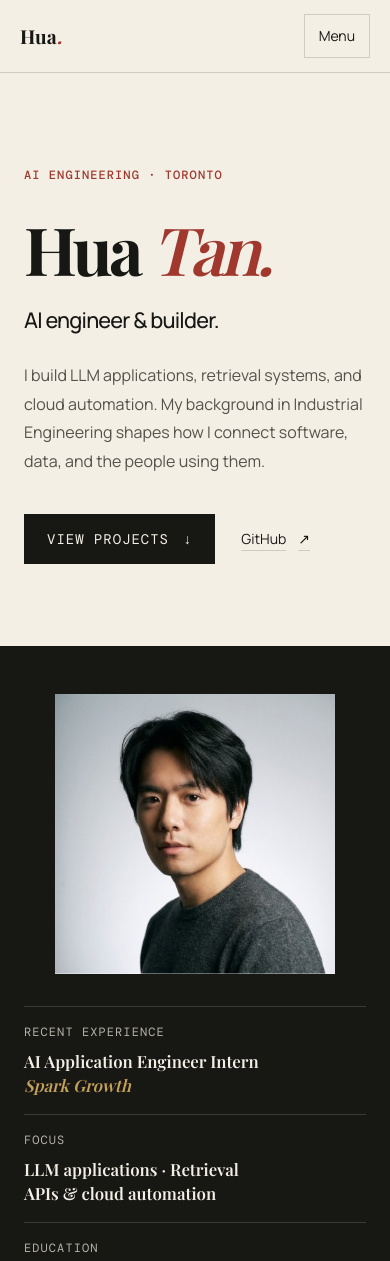
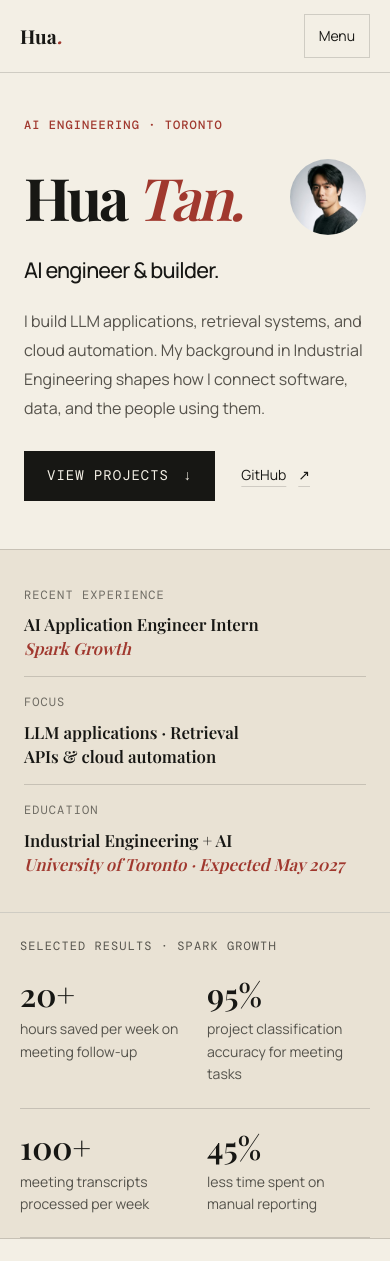
Before and after one commit to HuaTNA/Profile, a plain HTML site: page index.html in a window 390 px wide. Shown: the top 1261 px of the page. Drawn offline with nearby package versions, Linux system fonts and the light colour scheme; a web font is replaced by a local one.

Commit message:
Improve mobile portrait placement and lighten profile summary

```diff
--- a/index.html
+++ b/index.html
@@ -77,6 +77,7 @@
     .hero-main { padding: 110px 7vw 90px max(32px, calc((100vw - var(--max)) / 2)); display: flex; flex-direction: column; justify-content: center; }
     .hero h1 { margin: 28px 0 20px; font-family: "Playfair Display", serif; font-size: clamp(4.5rem, 7.6vw, 7.5rem); letter-spacing: -.055em; line-height: 1.08; font-weight: 700; }
     .hero h1 em { color: var(--accent); font-weight: 600; }
+    .hero-avatar { display: none; }
     .hero-role { margin: 0 0 26px; font-size: clamp(1.35rem, 2.1vw, 1.85rem); font-weight: 500; letter-spacing: -.035em; line-height: 1.4; }
     .hero-copy { max-width: 32rem; font-size: clamp(1rem, 1.3vw, 1.125rem); color: #55524b; margin: 0 0 38px; line-height: 1.8; }
     .hero-main .actions { align-items: center; gap: 26px; }
@@ -243,9 +244,19 @@
       .nav-links.open { display: flex; flex-direction: column; align-items: stretch; }
       .nav-links a { display: block; padding: 12px 4px; font-size: .875rem; }
       .hero-grid, .projects, .experience-grid, .about-grid, .footer-grid { grid-template-columns: 1fr; }
-      .hero-main { min-height: 68svh; padding: 88px 24px 76px; }
-      .hero-side { padding: 48px 24px; display: grid; grid-template-columns: minmax(0, 1fr) minmax(0, 1fr); gap: 32px; align-items: center; }
-      .hero-portrait { margin: 0; }
+      .hero { min-height: auto; }
+      .hero-main { padding: 56px 24px; }
+      .hero-identity { display: flex; align-items: center; justify-content: space-between; gap: 24px; margin: 24px 0 20px; }
+      .hero h1 { margin: 0; white-space: nowrap; }
+      .hero-avatar { display: block; flex: 0 0 104px; margin: 0; }
+      .hero-avatar img { width: 104px; height: 104px; border-radius: 50%; object-fit: cover; }
+      .hero-side { padding: 32px 24px; background: var(--paper-2); color: var(--ink); border-top: 1px solid var(--line); }
+      .hero-portrait { display: none; }
+      .profile-facts { display: grid; grid-template-columns: repeat(3, minmax(0, 1fr)); gap: 24px; }
+      .signal { border-color: var(--line); }
+      .signal:last-child { border-bottom: 0; }
+      .signal-label { color: var(--muted); }
+      .signal-value em { color: var(--accent); }
       .proof-grid { grid-template-columns: 1fr 1fr; }
       .proof-item { border-bottom: 1px solid var(--line); padding: 24px 0; }
       .proof-item:nth-child(even) { padding-left: 22px; border-right: 0; }
@@ -271,9 +282,16 @@
 
     @media (max-width: 560px) {
       .nav-status { display: none; }
-      .hero h1 { font-size: clamp(3.6rem, 17vw, 5rem); }
-      .hero-side { grid-template-columns: 1fr; }
-      .hero-portrait { width: min(100%, 280px); margin: 0 auto; }
+      .hero-main { padding: 44px 24px 48px; }
+      .hero-identity { gap: 16px; }
+      .hero h1 { font-size: clamp(2.8rem, 15vw, 4.5rem); }
+      .hero-avatar { flex-basis: 76px; }
+      .hero-avatar img { width: 76px; height: 76px; }
+      .hero-role { margin-bottom: 22px; }
+      .hero-copy { margin-bottom: 28px; }
+      .hero-side { padding: 20px 24px; }
+      .profile-facts { grid-template-columns: 1fr; gap: 0; }
+      .signal:first-child { border-top: 0; }
       .experience-metrics { grid-template-columns: repeat(2, minmax(0, 1fr)); gap: 28px 20px; }
       .proof-item, .proof-item:nth-child(even) { padding: 22px 12px 22px 0; border-right: 0; }
       .proof-item:nth-child(even) { padding-left: 12px; }
@@ -315,7 +333,12 @@
       <div class="hero-grid">
         <div class="hero-main">
           <div class="mono eyebrow">AI engineering · Toronto</div>
-          <h1>Hua <em>Tan.</em></h1>
+          <div class="hero-identity">
+            <h1>Hua <em>Tan.</em></h1>
+            <figure class="hero-avatar">
+              <img src="assets/hua-tan-portrait.png" alt="Portrait of Hua Tan" width="400" height="400" decoding="async">
+            </figure>
+          </div>
           <p class="hero-role">AI engineer & builder.</p>
           <p class="hero-copy">I build LLM applications, retrieval systems, and cloud automation. My background in Industrial Engineering shapes how I connect software, data, and the people using them.</p>
           <div class="actions">
```
